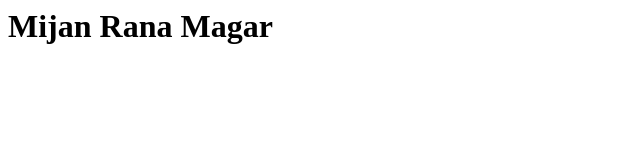
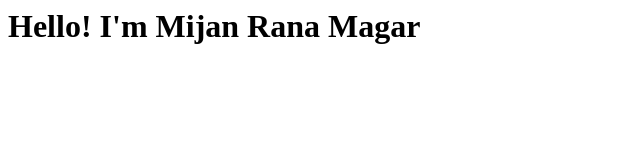
Before and after one commit to mijanmagar/personalsite, a plain HTML site: page index.html in a window 1280 px wide. Shown: the whole page, without its empty margins (0-640 px from the left). Drawn offline with Linux system fonts and the light colour scheme.

Commit message:
Update index.html

```diff
--- a/index.html
+++ b/index.html
@@ -1 +1 @@
-<h1>Mijan Rana Magar</h1>
+<h1>Hello! I'm Mijan Rana Magar</h1>
```
